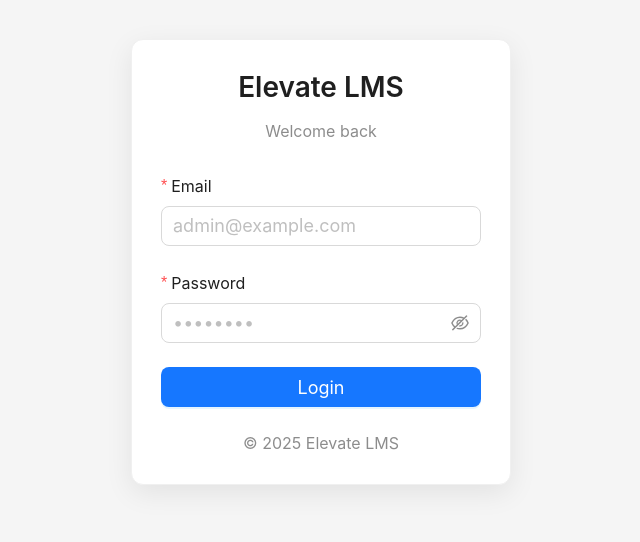
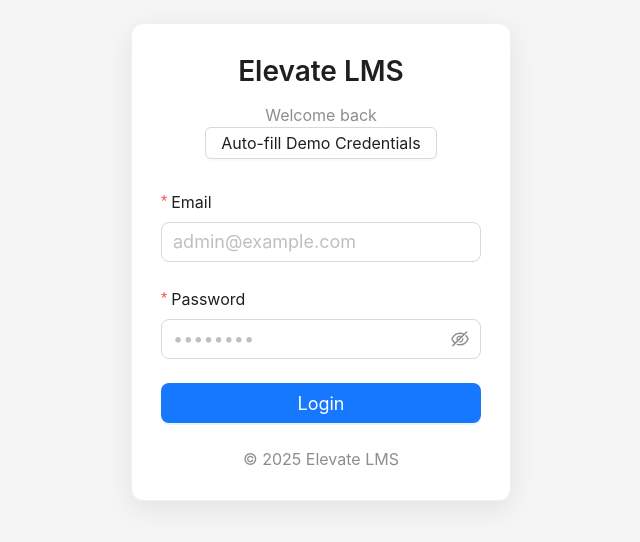
Before and after one commit to connectemea/Elevate-LMS, a Next.js app: page /login in a window 1280 px wide. Shown: the part 138-680 px from the top of the page, without its empty margins (319-959 px from the left). Built offline with nearby package versions, Linux system fonts and the light colour scheme; no server answers; what @ant-design/nextjs-registry would draw is missing.

Commit message:
#auto fill in dev

```diff
--- a/src/app/login/LoginForm.tsx
+++ b/src/app/login/LoginForm.tsx
@@ -54,7 +54,20 @@ const onFinish = async ({ email, password }: LoginFormValues) => {
       <Card className={styles.card}>
         <div className={styles.header}>
           <Title level={3}>Elevate LMS</Title>
+          <div className={styles.welcome}>
           <Text type="secondary">Welcome back</Text>
+          {/* auto fill cred */}
+          <Button
+            onClick={() => {
+              (document.getElementById("email") as HTMLInputElement).value =
+                "demo@gmail.com";
+              (document.getElementById("password") as HTMLInputElement).value =
+                "password";
+            }}
+          >
+            Auto-fill Demo Credentials
+          </Button>
+        </div>
         </div>
 
         {contextHolder}
--- a/src/app/login/login.module.css
+++ b/src/app/login/login.module.css
@@ -24,3 +24,10 @@
   text-align: center;
   margin-top: 24px;
 }
+
+.welcome {
+  display: flex;
+  justify-content: space-between;
+  align-items: center;
+  flex-direction: column;
+}
```
